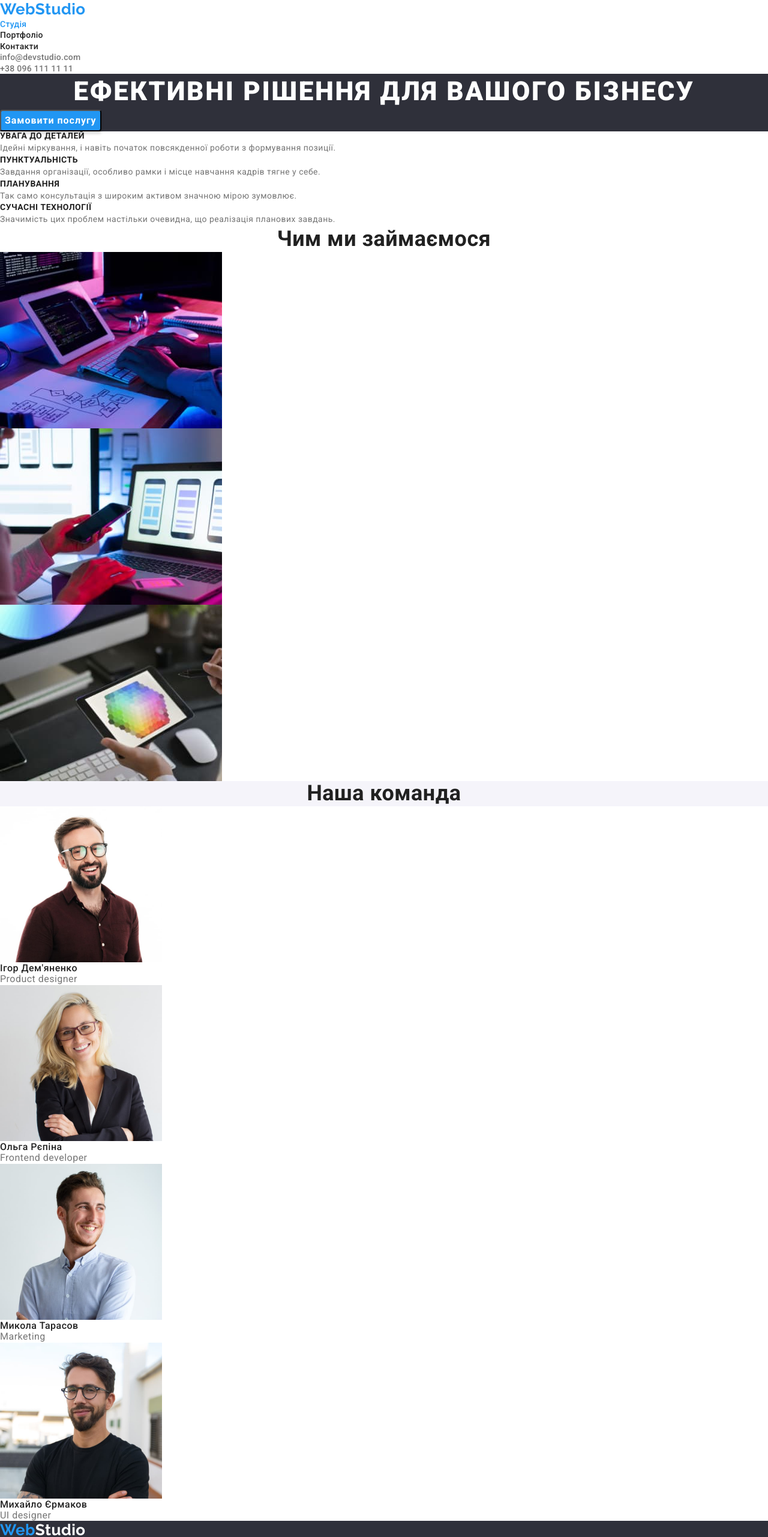
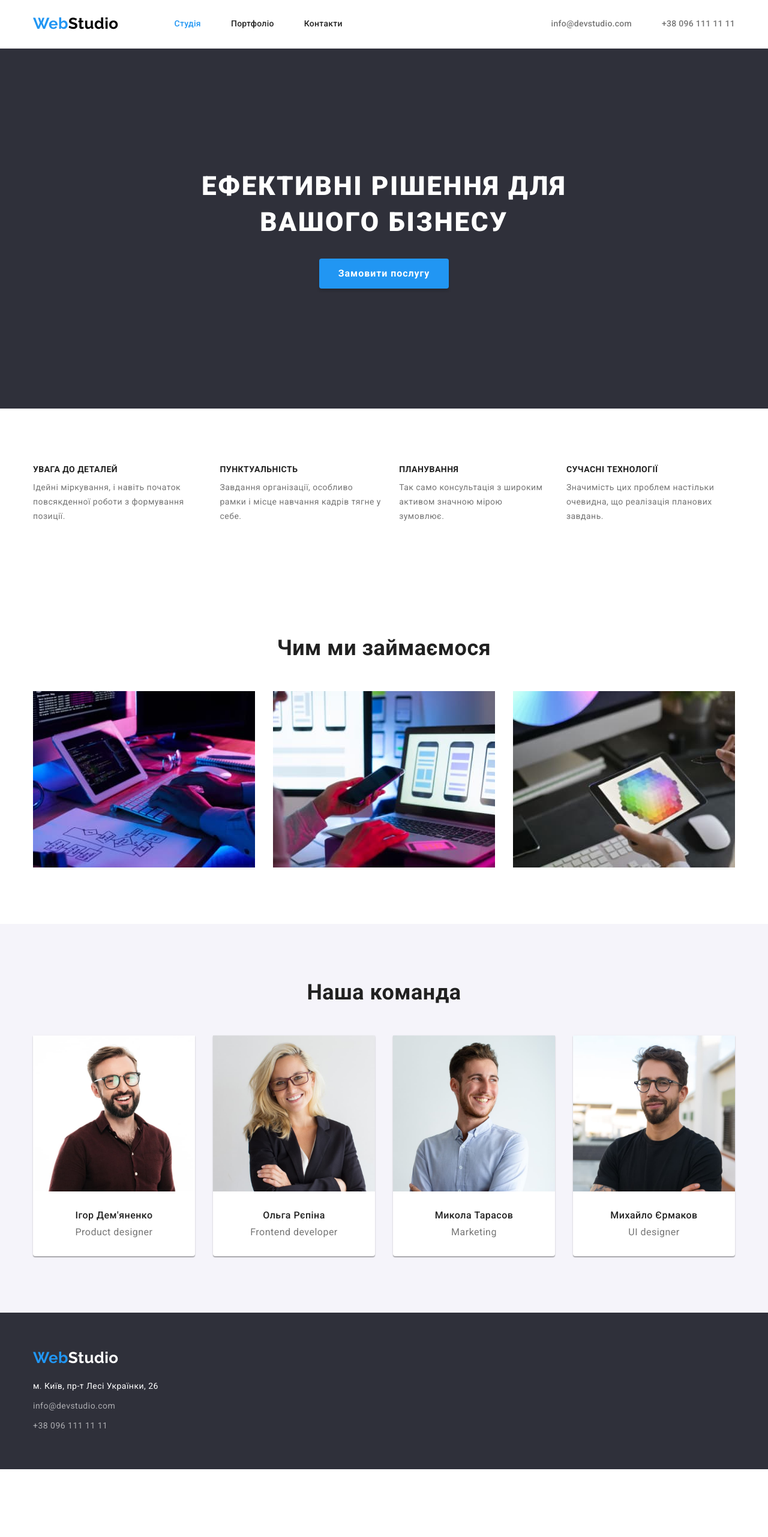
Before and after one commit to OlegZubenko/goit-markup-hw-03, a plain HTML site: page index.html in a window 1280 px wide. Shown: the top 2562 px of the page at 60% size. After the commit the page ends 2449 px from the top, so only its background shows below. Drawn offline with nearby package versions, Linux system fonts and the light colour scheme.

Commit message:
home work 3

```diff
--- a/css/styles.css
+++ b/css/styles.css
@@ -15,6 +15,8 @@ h1,
 h2,
 h3,
 h4,
+h5,
+h6,
 p {
   margin-top: 0;
   margin-bottom: 0;
@@ -39,7 +41,6 @@ img {
 }
 button {
   cursor: pointer;
-  font-family: inherit;
 }
 body {
   font-family: var(--primary-font);
@@ -47,6 +48,19 @@ body {
   background-color: var(--primary-text-color-theme-dark);
   letter-spacing: 0.03em;
 }
+.section {
+  padding-top: 94px;
+  padding-bottom: 94px;
+}
+.container {
+  width: 1200px;
+  padding-left: 15px;
+  padding-right: 15px;
+  align-items: center;
+  margin-left: auto;
+  margin-right: auto;
+}
+
 .visually-hidden {
   position: absolute;
   white-space: nowrap;
@@ -62,6 +76,27 @@ body {
 .page-header .accent {
   color: var(--accent-color);
 }
+.page-header {
+  padding-top: 24px;
+  padding-bottom: 25px;
+  border-bottom: 1px solid #ececec;
+}
+.page-header-container {
+  display: flex;
+  align-items: center;
+}
+.page-navigation {
+  display: flex;
+  align-items: center;
+}
+
+.menu {
+  display: flex;
+  column-gap: 50px;
+}
+.logo-header {
+  margin-right: 93px;
+}
 .logo-header {
   font-family: var(--secondary-font);
   font-weight: 700;
@@ -74,7 +109,6 @@ body {
 .logo-header:focus {
   color: var(--accent-color);
 }
-
 .menu-link {
   font-weight: 500;
   font-size: 14px;
@@ -89,19 +123,43 @@ body {
 .menu .link.current {
   color: var(--accent-color);
 }
-.contact-link {
+.contact-list {
+  display: flex;
+  margin-left: auto;
+}
+.contact-link-mail {
+  font-weight: 500;
+  font-size: 14px;
+  line-height: 1.14;
+  letter-spacing: 0.02em;
+  color: var(--secondary-text-color-theme-light);
+  margin-right: 50px;
+}
+.contact-link-mail:hover,
+.contact-link-mail:focus {
+  color: var(--accent-color);
+}
+.contact-link-tel {
   font-weight: 500;
   font-size: 14px;
   line-height: 1.14;
   letter-spacing: 0.02em;
   color: var(--secondary-text-color-theme-light);
 }
-.contact-link:hover,
-.contact-link:focus {
+.contact-link-tel:hover,
+.contact-link-tel:focus {
   color: var(--accent-color);
 }
 .hero {
   background-color: var(--bacground-futter-hero);
+  padding-top: 200px;
+  padding-bottom: 200px;
+  text-align: center;
+}
+.hero-container {
+  margin-left: auto;
+  margin-right: auto;
+  width: 700px;
 }
 .main-title {
   font-weight: 900;
@@ -111,69 +169,102 @@ body {
   letter-spacing: 0.06em;
   text-transform: uppercase;
   color: var(--primary-text-color-theme-dark);
+  margin-bottom: 30px;
 }
 .modal-open-button {
   font-weight: 700;
   font-size: 16px;
   line-height: 1.88;
-  display: flex;
-  align-items: center;
   text-align: center;
   letter-spacing: 0.06em;
   background-color: var(--accent-color);
   color: var(--primary-text-color-theme-dark);
   box-shadow: 0px 4px 4px rgba(0, 0, 0, 0.15);
   border-radius: 4px;
+  padding-left: 32px;
+  padding-right: 32px;
+  padding-top: 10px;
+  padding-bottom: 10px;
+  border: 0px;
 }
 .modal-open-button:hover,
 .modal-open-button:focus {
-  background: #188ce8;
+  background-color: #188ce8;
   box-shadow: 0px 4px 4px rgba(0, 0, 0, 0.15);
   border-radius: 4px;
   color: var(--primary-text-color-theme-dark);
+}
+.benefits-list {
+  display: flex;
+  column-gap: 30px;
+}
+.benefits-items {
+  flex-basis: calc((100%-90px) / 4);
 }
 .title-benefits-items {
   font-weight: 700;
   font-size: 14px;
   line-height: 1.14;
   text-transform: uppercase;
+  margin-bottom: 10px;
 }
 .description-benefits-items {
   font-size: 14px;
   line-height: 1.71;
   color: var(--secondary-text-color-theme-light);
+  margin-left: auto;
+}
+.directions-list {
+  display: flex;
+  column-gap: 30px;
 }
 .title-directions {
   font-weight: 700;
   font-size: 36px;
   line-height: 1.16;
   text-align: center;
+  margin-bottom: 50px;
+}
+.directions-items {
+  flex-basis: calc((100%-60px) / 3);
 }
 .employees {
-  background: var(--background-employees);
+  background-color: var(--background-employees);
 }
 .title-employees {
   font-weight: 700;
   font-size: 36px;
   line-height: 1.16;
   text-align: center;
+  margin-bottom: 50px;
+}
+.employees-list {
+  display: flex;
+  column-gap: 30px;
 }
 .employees-cards {
   background-color: var(--primary-text-color-theme-dark);
+  flex-basis: calc((100%-90px) / 4);
+  box-shadow: 0px 1px 3px rgba(0, 0, 0, 0.12), 0px 1px 1px rgba(0, 0, 0, 0.14),
+    0px 2px 1px rgba(0, 0, 0, 0.2);
+  border-radius: 0px 0px 4px 4px;
+}
+.employees-photo {
+  margin-bottom: 30px;
 }
 .employees-name {
   font-weight: 500;
   font-size: 16px;
   line-height: 1.19;
-  /* identical to box height */
-  /* text-align: center; */
+  text-align: center;
+  margin-bottom: 10px;
 }
 .employees-position {
   font-size: 16px;
   line-height: 1.18;
-  /* identical to box height */
-  /* text-align: center; */
+  text-align: center;
   color: var(--secondary-text-color-theme-light);
+  padding-bottom: 30px;
 }
 .logo-footer {
   font-family: var(--secondary-font);
@@ -182,9 +273,13 @@ body {
   font-size: 26px;
   line-height: 1.19;
   color: var(--primary-text-color-theme-dark);
+  margin-bottom: 20px;
+  margin-right: auto;
 }
 .footer {
   background-color: var(--bacground-futter-hero);
+  padding-top: 60px;
+  padding-bottom: 60px;
 }
 .footer .accent-footer {
   color: var(--accent-color);
@@ -193,6 +288,7 @@ body {
 .logo-footer:focus {
   color: var(--accent-color);
 }
+
 .contact-list-link-address {
   font-style: normal;
   font-size: 14px;
@@ -221,17 +317,68 @@ body {
 .contact-list-link-footer:focus {
   color: var(--accent-color);
 }
+.contact-list-footer .contact-list-items:not(:last-child) {
+  margin-bottom: 9px;
+}
+.contact-list-footer .contact-list-items:first-child {
+  margin-top: 20px;
+}
+.contact-list-footer .contact-list-items {
+  margin-right: auto;
+}
+.filter-list {
+  display: flex;
+  align-items: center;
+  padding-bottom: 50px;
+  justify-content: center;
+}
+.filter-items:not(:last-child) {
+  margin-right: 8px;
+}
 .filter-buttons {
   font-weight: 500;
   font-size: 16px;
   line-height: 1.63;
   text-align: center;
   background-color: var(--background-button);
+  padding-left: 22px;
+  padding-right: 22px;
+  padding-top: 6px;
+  padding-bottom: 6px;
+  border-radius: 4px;
+  border: 0px;
+  box-shadow: 0px 3px 1px rgba(0, 0, 0, 0.1), 0px 1px 2px rgba(0, 0, 0, 0.08),
+    0px 2px 2px rgba(0, 0, 0, 0.12);
+}
+.filter-buttons-all {
+  font-weight: 500;
+  font-size: 16px;
+  line-height: 1.63;
+  text-align: center;
+  background-color: var(--background-button);
+  padding-left: 25px;
+  padding-right: 25px;
+  padding-top: 6px;
+  padding-bottom: 6px;
+  border-radius: 4px;
+  border: 0px;
+  box-shadow: 0px 3px 1px rgba(0, 0, 0, 0.1), 0px 1px 2px rgba(0, 0, 0, 0.08),
+    0px 2px 2px rgba(0, 0, 0, 0.12);
 }
 .filter-buttons:hover,
 .filter-buttons:focus {
   background-color: var(--accent-color);
   color: var(--primary-text-color-theme-dark);
+}
+.filter-buttons-all:hover,
+.filter-buttons-all:focus {
+  background-color: var(--accent-color);
+  color: var(--primary-text-color-theme-dark);
+}
+.projects-list {
+  display: flex;
+  gap: 30px;
+  flex-wrap: wrap;
 }
 .projects-titles {
   font-weight: 700;
@@ -239,10 +386,25 @@ body {
   line-height: 2;
   letter-spacing: 0.06em;
   color: var(--primary-text-color-theme-light);
+  margin-bottom: 4px;
+  padding-left: 24px;
+  padding-right: 24px;
 }
 .projects-type {
   font-size: 16px;
   line-height: 1.88;
-
   color: var(--secondary-text-color-theme-light);
+  padding-bottom: 20px;
+  padding-left: 24px;
+  padding-right: 24px;
 }
+.projects-images {
+  margin-bottom: 20px;
+}
+.projects-links {
+  background-color: var(--primary-text-color-theme-dark);
+  flex-basis: calc((100%-60px) / 3);
+}
+.projects-items {
+  border-bottom: 1px solid #eeeeee;
+}
--- a/index.html
+++ b/index.html
@@ -18,6 +18,7 @@
   </head>
   <body>
     <header class="page-header">
+      <div class="container page-header-container">
         <nav class="page-navigation">
           <a class="logo-header link" href="./index.html"><span class="accent">Web</span>Studio</a>
           <ul class="menu list">
@@ -32,19 +33,25 @@
         </nav>
         <ul class="contact-list list">
           <li class="contact-item">
-          <a class="contact-link link" href="mailto:info@devstudio.com">info@devstudio.com</a>
+            <a class="contact-link-mail link" href="mailto:info@devstudio.com"
+              >info@devstudio.com</a
+            >
           </li>
           <li class="contact-item">
-          <a class="contact-link link" href="tel:+380961111111">+38 096 111 11 11</a>
+            <a class="contact-link-tel link" href="tel:+380961111111">+38 096 111 11 11</a>
           </li>
         </ul>
+      </div>
     </header>
     <main>
       <section class="hero">
+        <div class="container hero-container">
           <h1 class="main-title">Ефективні рішення для вашого бізнесу</h1>
           <button class="modal-open-button" type="button">Замовити послугу</button>
+        </div>
       </section>
-      <section class="benefits">
+      <section class="benefits section">
+        <div class="container">
           <h2 class="title-benefits visually-hidden">Наші переваги</h2>
           <ul class="benefits-list list">
             <li class="benefits-items">
@@ -72,8 +79,10 @@
               </p>
             </li>
           </ul>
+        </div>
       </section>
-      <section class="directions">
+      <section class="directions section">
+        <div class="container">
           <h2 class="title-directions">Чим ми займаємося</h2>
           <ul class="directions-list list">
             <li class="directions-items">
@@ -104,8 +113,10 @@
               />
             </li>
           </ul>
+        </div>
       </section>
-      <section class="employees">
+      <section class="employees section">
+        <div class="container">
           <h2 class="title-employees">Наша команда</h2>
           <ul class="employees-list list">
             <li class="employees-cards">
@@ -153,14 +164,16 @@
               <p class="employees-position" lang="en">UI designer</p>
             </li>
           </ul>
+        </div>
       </section>
     </main>
     <footer class="footer">
+      <div class="container">
         <a class="logo-footer link" href="./index.html"
           ><span class="accent-footer">Web</span>Studio</a
         >
         <address>
-        <ul class="contact-list list">
+          <ul class="contact-list-footer list">
             <li class="contact-list-items">
               <a
                 class="contact-list-link-address-footer link"
@@ -176,10 +189,13 @@
               >
             </li>
             <li class="contact-list-items">
-            <a class="contact-list-link-footer link" href="tel:+380961111111">+38 096 111 11 11</a>
+              <a class="contact-list-link-footer link" href="tel:+380961111111"
+                >+38 096 111 11 11</a
+              >
             </li>
           </ul>
         </address>
+      </div>
     </footer>
   </body>
 </html>
```
Also changed, not shown: portfolio.html (+23 -9 lines). Lines whose indentation alone changed are shown as unchanged.
